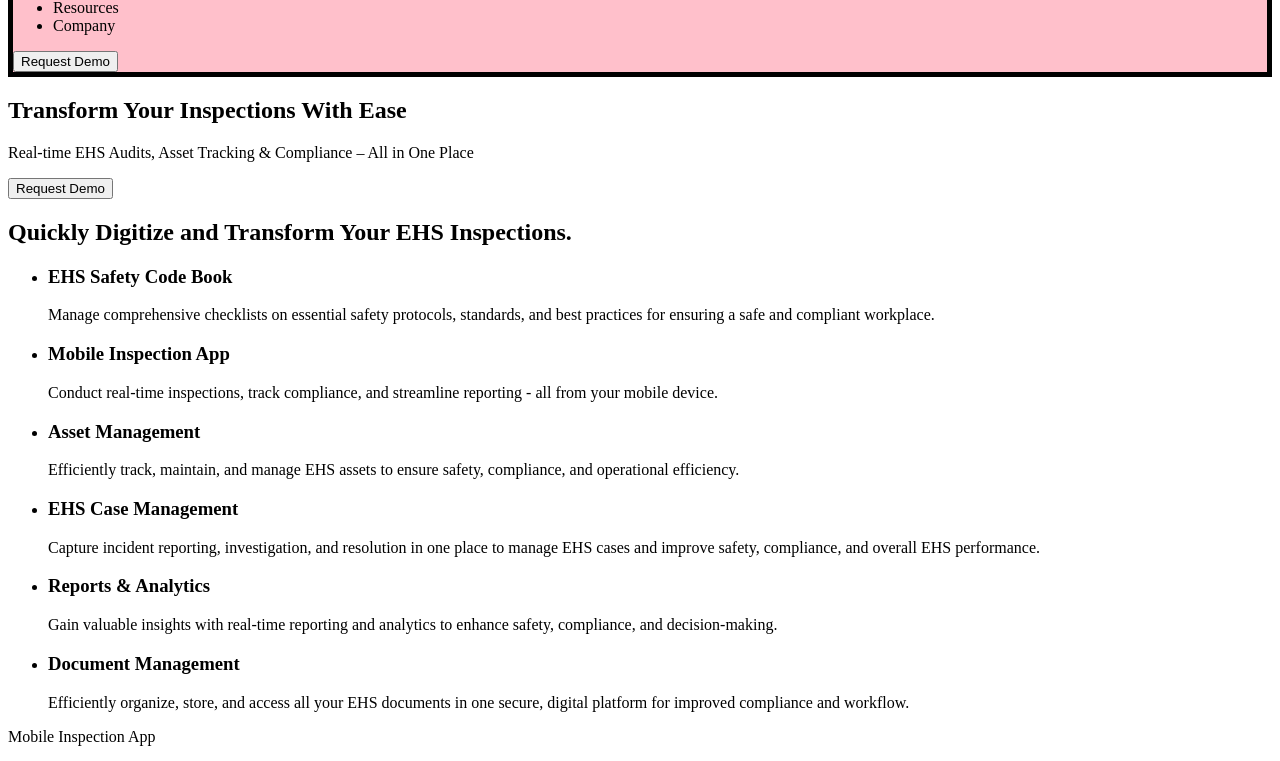
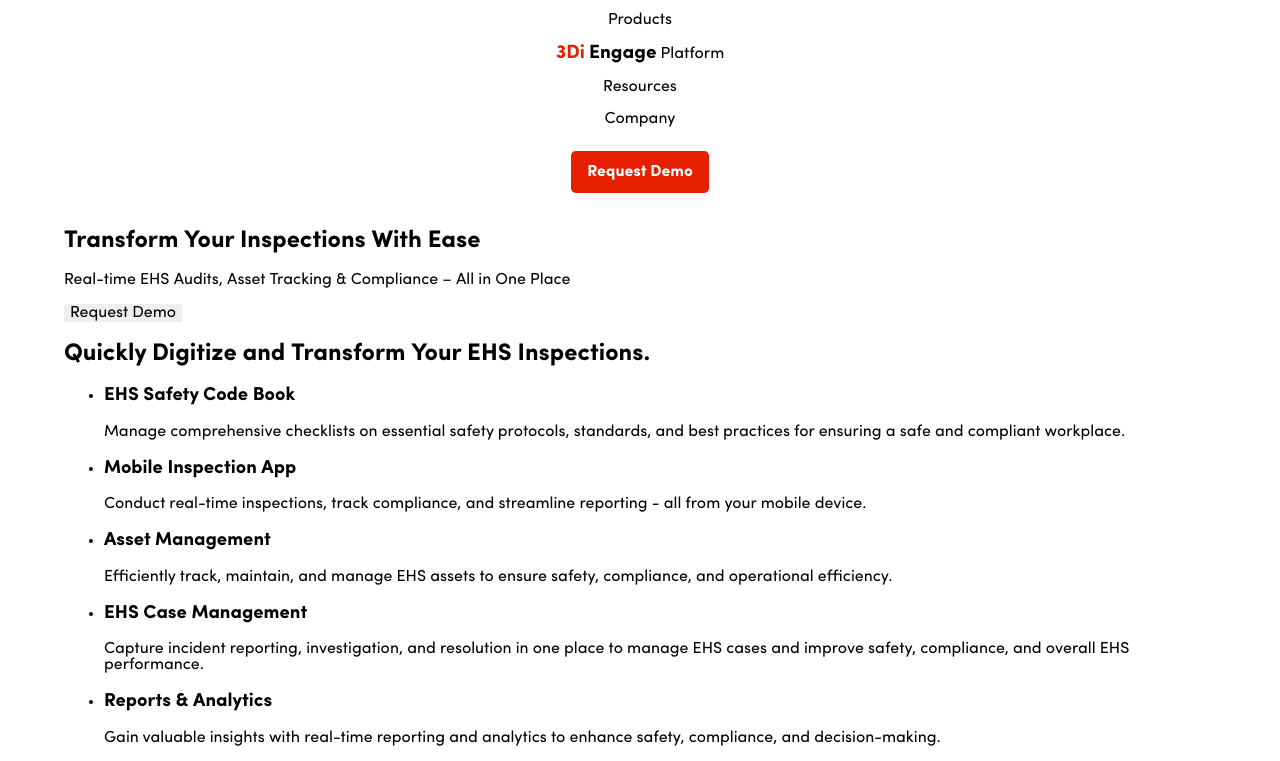
Before and after one commit to pixie-cheeks/task-assignment, a website built with Vite: page src/index.html in a window 1280 px wide. Shown: the part 66-827 px from the top of the page. Built offline with nearby package versions, Linux system fonts and the light colour scheme.

Commit message:
Nail the look for the navigator

```diff
--- a/src/index.html
+++ b/src/index.html
@@ -7,21 +7,35 @@
     <link rel="stylesheet" href="main.css">
   </head>
 
-  <body>
+  <body class="root__body body">
     <header>
       <nav class="nav">
         <div class="page-container nav-container">
-          <div class="nav__logo"></div>
+          <img
+            class="nav__logo"
+            src="assets/3di-logo.png"
+            alt="3Di company logo"
+          >
+          <div class="nav__content">
             <ul class="nav__list">
-            <li class="nav__item">Products</li>
               <li class="nav__item">
+                <a href="#" class="nav__link">Products</a>
+              </li>
+              <li class="nav__item">
+                <a href="#" class="nav__link">
                   <span class="red-big">3Di</span>
                   <span class="black-big">Engage</span> Platform
+                </a>
               </li>
-            <li class="nav__item">Resources</li>
-            <li class="nav__item">Company</li>
+              <li class="nav__item">
+                <a href="#" class="nav__link">Resources</a>
+              </li>
+              <li class="nav__item">
+                <a href="#" class="nav__link">Company</a>
+              </li>
             </ul>
             <button class="nav__button button">Request Demo</button>
+          </div>
         </div>
       </nav>
     </header>
--- a/src/main.css
+++ b/src/main.css
@@ -1,4 +1,101 @@
+@font-face {
+  font-family: sofia-pro;
+  font-weight: bold;
+  font-style: normal;
+  src: url('fonts/sofia_pro_bold_az.woff') format('woff');
+}
+
+@font-face {
+  font-family: sofia-pro;
+  font-weight: normal;
+  font-style: normal;
+  src: url('fonts/sofia_pro_regular_az.woff') format('woff');
+}
+
+:root {
+  --font-family-common:
+    system-ui, -apple-system, 'Segoe UI', 'Open Sans', 'Helvetica Neue',
+    sans-serif;
+  --primary-color: #e61f00;
+
+  font-family: sofia-pro, var(--font-family-common);
+}
+
+.root__body {
+  margin: 0;
+}
+
+.body {
+  min-height: 100dvh;
+}
+
+.page-container {
+  margin: 0 auto;
+  width: 90%;
+  max-width: 1500px;
+}
+
 .nav {
-  border: 5px solid black;
-  background-color: pink;
+  padding: 1em 0;
 }
+
+.nav__content {
+  text-align: center;
+}
+
+.nav__logo {
+  /* border: 1px solid black; */
+}
+
+.nav__list {
+  margin: 0;
+  padding: 1em 0;
+  list-style: none;
+}
+
+.nav__item {
+  padding: 0.5em 0;
+}
+
+.red-big,
+.black-big {
+  font-size: 1.2rem;
+  font-weight: bold;
+}
+
+.red-big {
+  color: var(--primary-color);
+}
+
+.black-big {
+  color: black;
+}
+
+.nav__link {
+  text-decoration: none;
+  color: inherit;
+}
+
+.nav__link:hover {
+  color: #1562d4;
+}
+
+.button {
+  border: none;
+  font-family: inherit;
+  font-size: inherit;
+}
+
+.nav__button {
+  border-radius: 0.3rem;
+  background-color: var(--primary-color);
+  padding: 0.8em 1em;
+  color: white;
+  font-weight: bold;
+}
+
+.nav__button:hover {
+  outline: 1px solid var(--primary-color);
+  background-color: white;
+  color: var(--primary-color);
+}
```
Also changed, not shown: src/assets/3di-logo.png (added), src/fonts/sofia_pro_bold_az.woff (added), src/fonts/sofia_pro_regular_az.woff (added). Lines whose indentation alone changed are shown as unchanged.
